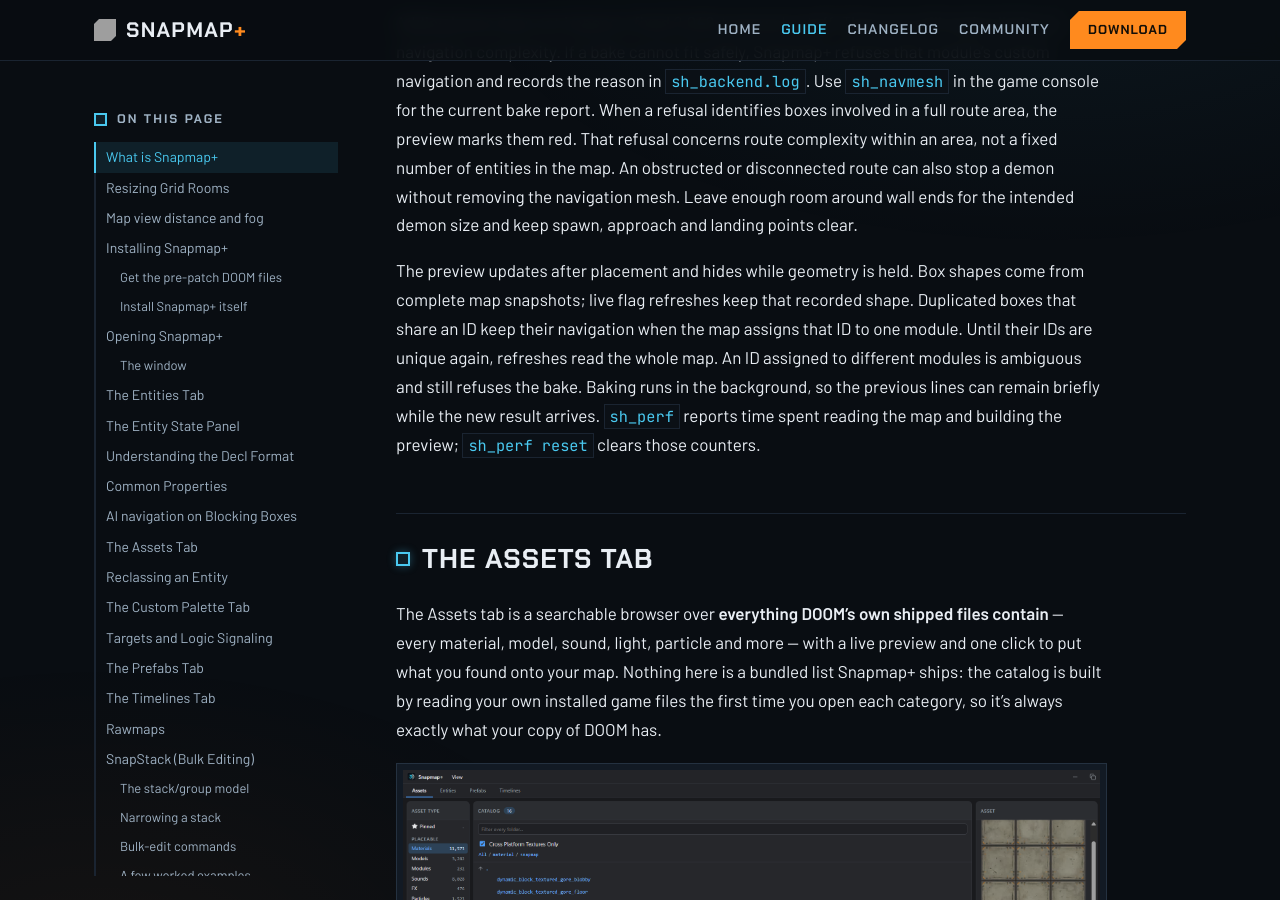
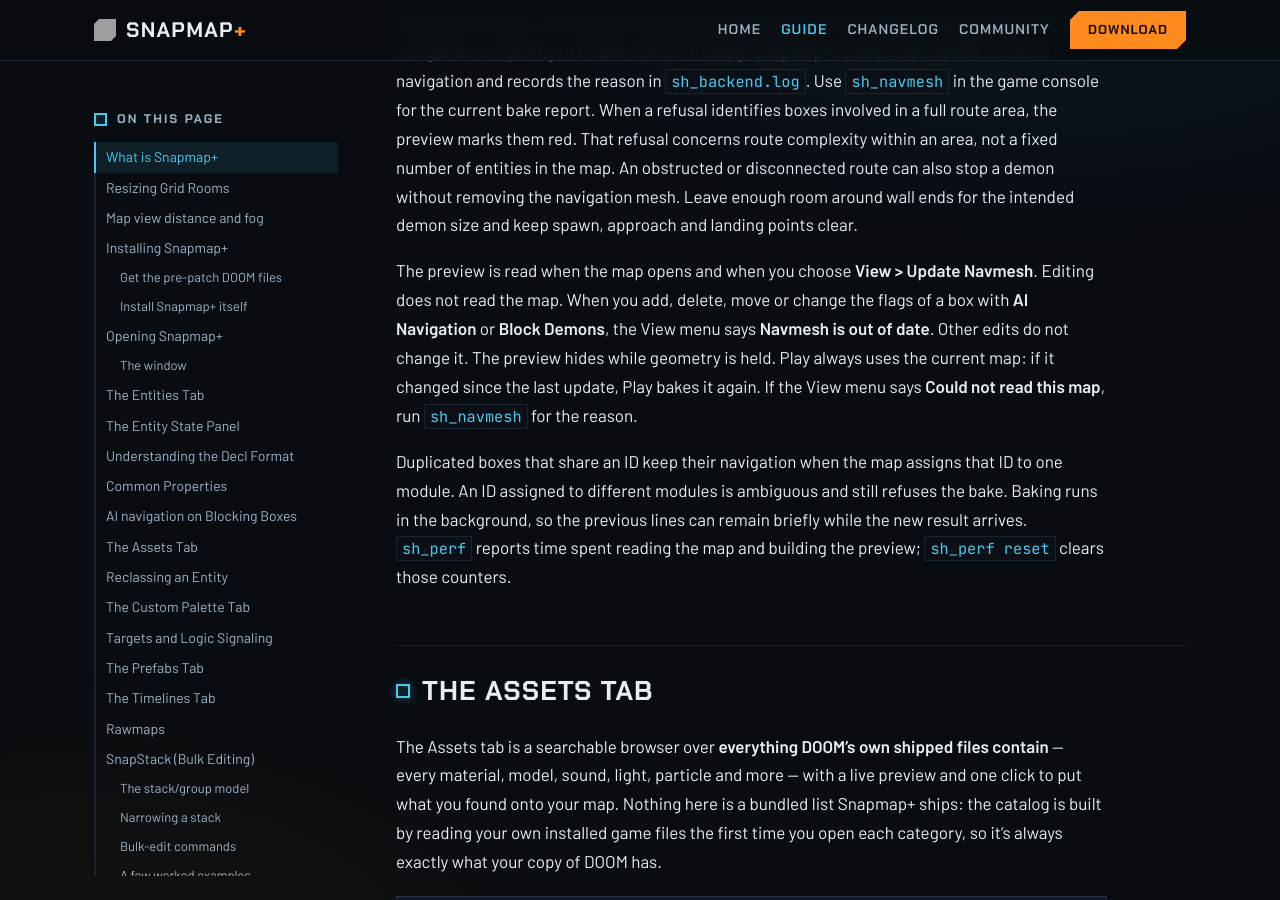
Before and after one commit to doom-snapmap/snapmap-web, a Jekyll site: the page built from site/snapmap-plus-guide.md, in a window 1280 px wide and 900 px high, scrolled down 14164 px. Built offline with Jekyll 4.4.1, drawn with Linux system fonts in a browser that asks for light colours; grey boxes are pictures that could not be loaded.

Commit message:
Update navigation on request and run window edits on the game thread
Read navigation previews on map open or explicit update, mark relevant edits stale, and bake the current layout for Play. Run window engine edits on the game thread with cancellation before dispatch. Preserve prefab metadata and improve navigation read failures, duplicate tracking and startup disablement.

```diff
--- a/site/snapmap-plus-guide.md
+++ b/site/snapmap-plus-guide.md
@@ -437,11 +437,17 @@
 without removing the navigation mesh. Leave enough room around wall ends for
 the intended demon size and keep spawn, approach and landing points clear.
 
-The preview updates after placement and hides while geometry is held. Box shapes
-come from complete map snapshots; live flag refreshes keep that recorded shape.
+The preview is read when the map opens and when you choose **View > Update
+Navmesh**. Editing does not read the map. When you add, delete, move or change
+the flags of a box with **AI Navigation** or **Block Demons**, the View menu says
+**Navmesh is out of date**. Other edits do not change it. The preview hides while
+geometry is held. Play always uses the current map: if it changed since the last
+update, Play bakes it again. If the View menu says **Could not read this map**,
+run `sh_navmesh` for the reason.
+
 Duplicated boxes that share an ID keep their navigation when the map assigns
-that ID to one module. Until their IDs are unique again, refreshes read the whole
-map. An ID assigned to different modules is ambiguous and still refuses the bake.
+that ID to one module. An ID assigned to different modules is ambiguous and
+still refuses the bake.
 Baking runs in the background, so the previous lines can remain briefly while the new
 result arrives. `sh_perf` reports time spent reading the map and building the
 preview; `sh_perf reset` clears those counters.
```
